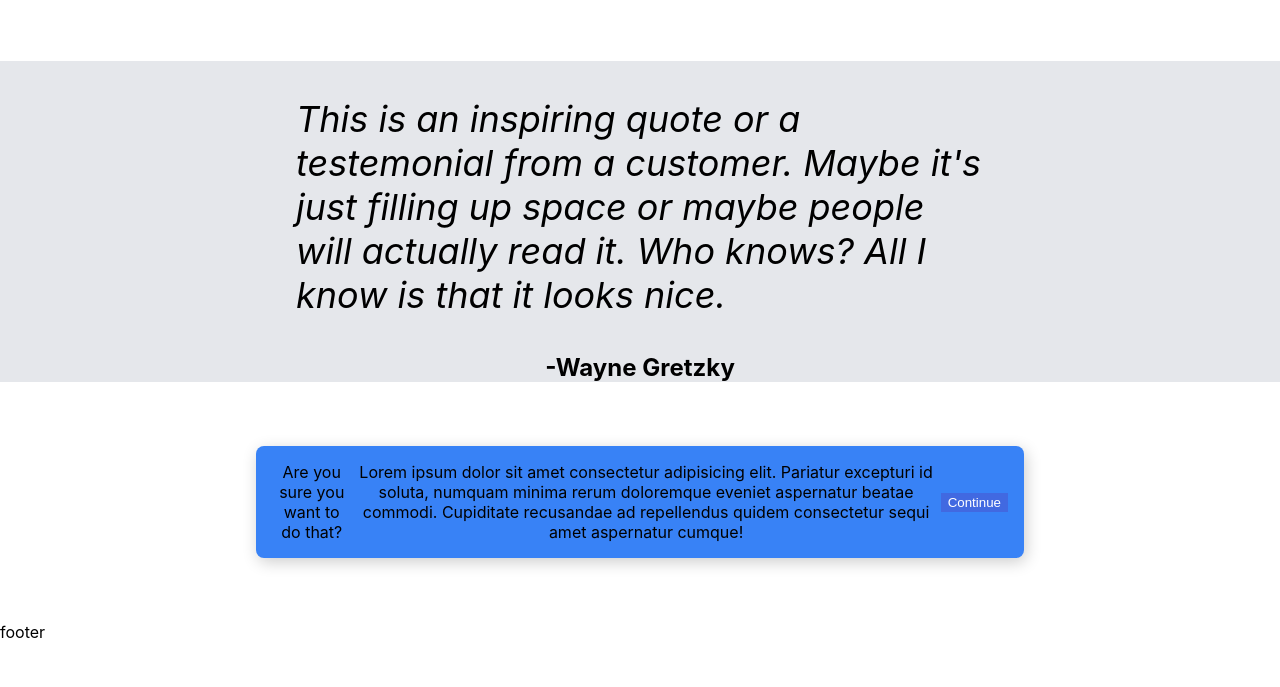
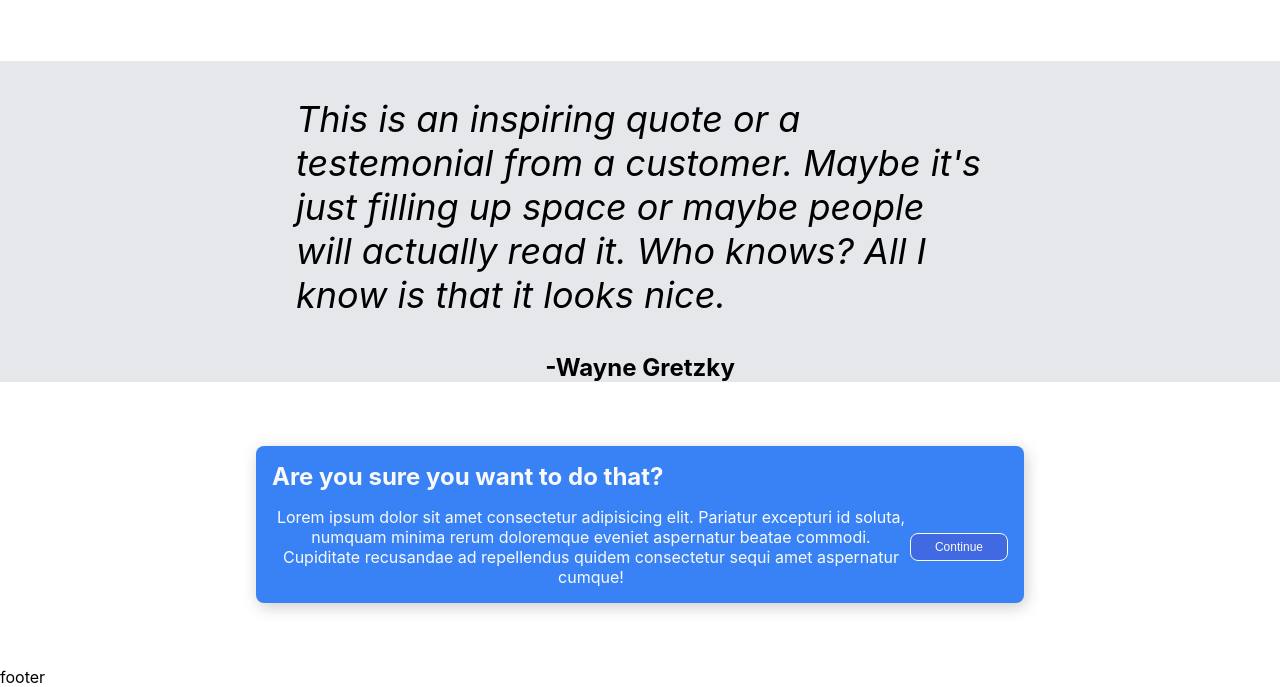
Before and after one commit to braedonwatkins/landingpage, a plain HTML site: page index.html in a window 1280 px wide. Shown: the part 950-1637 px from the top of the page. Before the commit the page ends 1592 px from the top, so only its background shows below. Drawn offline with Linux system fonts and the light colour scheme.

Commit message:
modal button + title

```diff
--- a/index.html
+++ b/index.html
@@ -91,11 +91,11 @@
 
     <div class="modal">
         <div class = "modal-popup">
+            <div class="modal-header">Are you sure you want to do that?
+            </div>
             <div class = "container">
-            <div class="header">Are you sure you want to do that?
-            </div>
-            <div class="text">Lorem ipsum dolor sit amet consectetur adipisicing elit. Pariatur excepturi id soluta, numquam minima rerum doloremque eveniet aspernatur beatae commodi. Cupiditate recusandae ad repellendus quidem consectetur sequi amet aspernatur cumque!</div>
-            <button class="modal-signup">Continue</button>
+                <div class="modal-text">Lorem ipsum dolor sit amet consectetur adipisicing elit. Pariatur excepturi id soluta, numquam minima rerum doloremque eveniet aspernatur beatae commodi. Cupiditate recusandae ad repellendus quidem consectetur sequi amet aspernatur cumque!</div>
+                <button class="modal-signup">Continue</button>
             </div>
         </div>
     </div>
--- a/style.css
+++ b/style.css
@@ -178,16 +178,33 @@ button.signup {
 .modal-popup {
 
   background: #3882F6;
+  color: #F9FAF8;
   border-radius: 8px;
   box-shadow: 2px 4px 16px rgba(0,0,0,.2);
 
   display: flex;
+  flex-direction: column;
   gap: 16px;
   padding: 16px;
 }
 
 button.modal-signup {
+  padding: 6px 24px;
+  border-radius: 8px;
   background: royalblue;
-  border: 1px solid royalblue;
-  color: white;
+  border: 1px solid #F9FAF8;
+  color: #F9FAF8;
+
+
+
+  font-size: 12px;
 }
+
+.modal-header {
+  display: flex;
+  justify-content: space-between;
+  align-items: center;
+
+  font-size: 24px;
+  font-weight: bold;
+}
```
